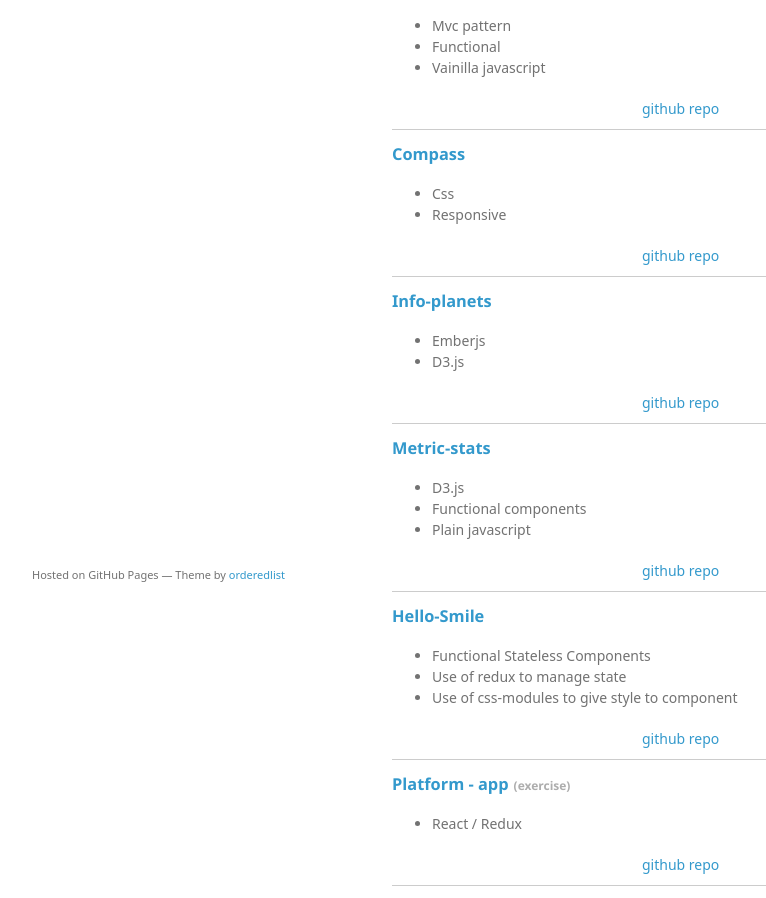
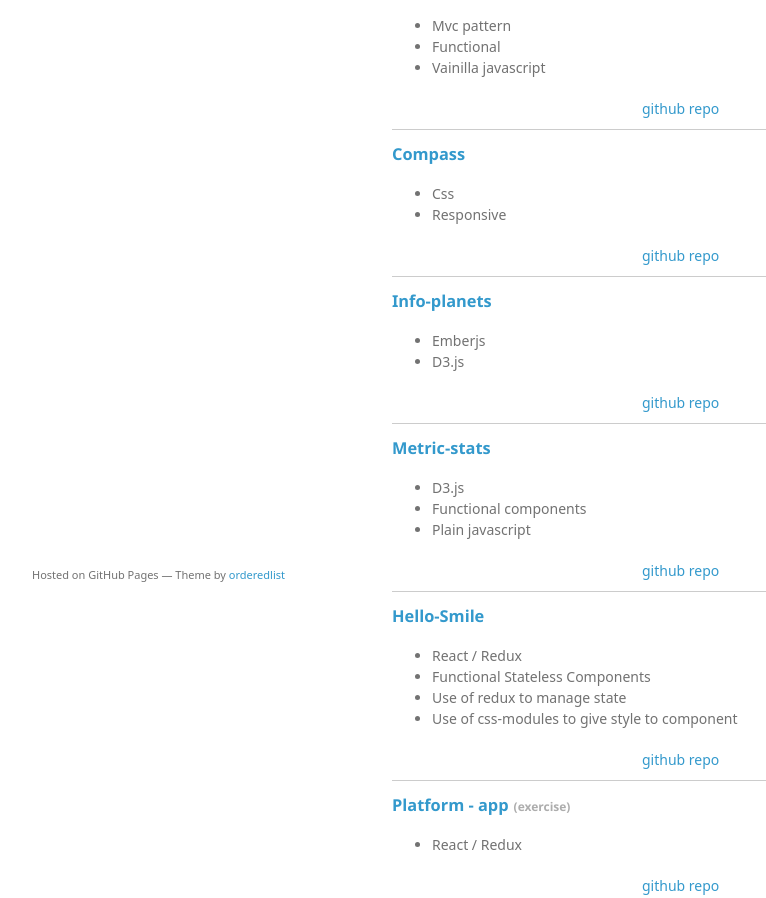
Before and after one commit to suxxus/suxxus.github.io, a plain HTML site: page index.html in a window 1280 px wide. Shown: the part 146-1044 px from the top of the page, without its empty margins (178-944 px from the left). Drawn offline with Linux system fonts and the light colour scheme; a web font is replaced by a local one.

Commit message:
Updated index

```diff
--- a/index.html
+++ b/index.html
@@ -68,6 +68,7 @@
                   <a class="anchor" href="./prjs/smile/smile.html" aria-hidden="true"><span aria-hidden="true" class="octicon octicon-link">Hello-Smile</span></a>
                 </h3>
                 <ul>
+                    <li>React / Redux</li>
                     <li>Functional Stateless Components</li>
                     <li>Use of redux to manage state</li>
                     <li>Use of css-modules to give style to component</li>
```
